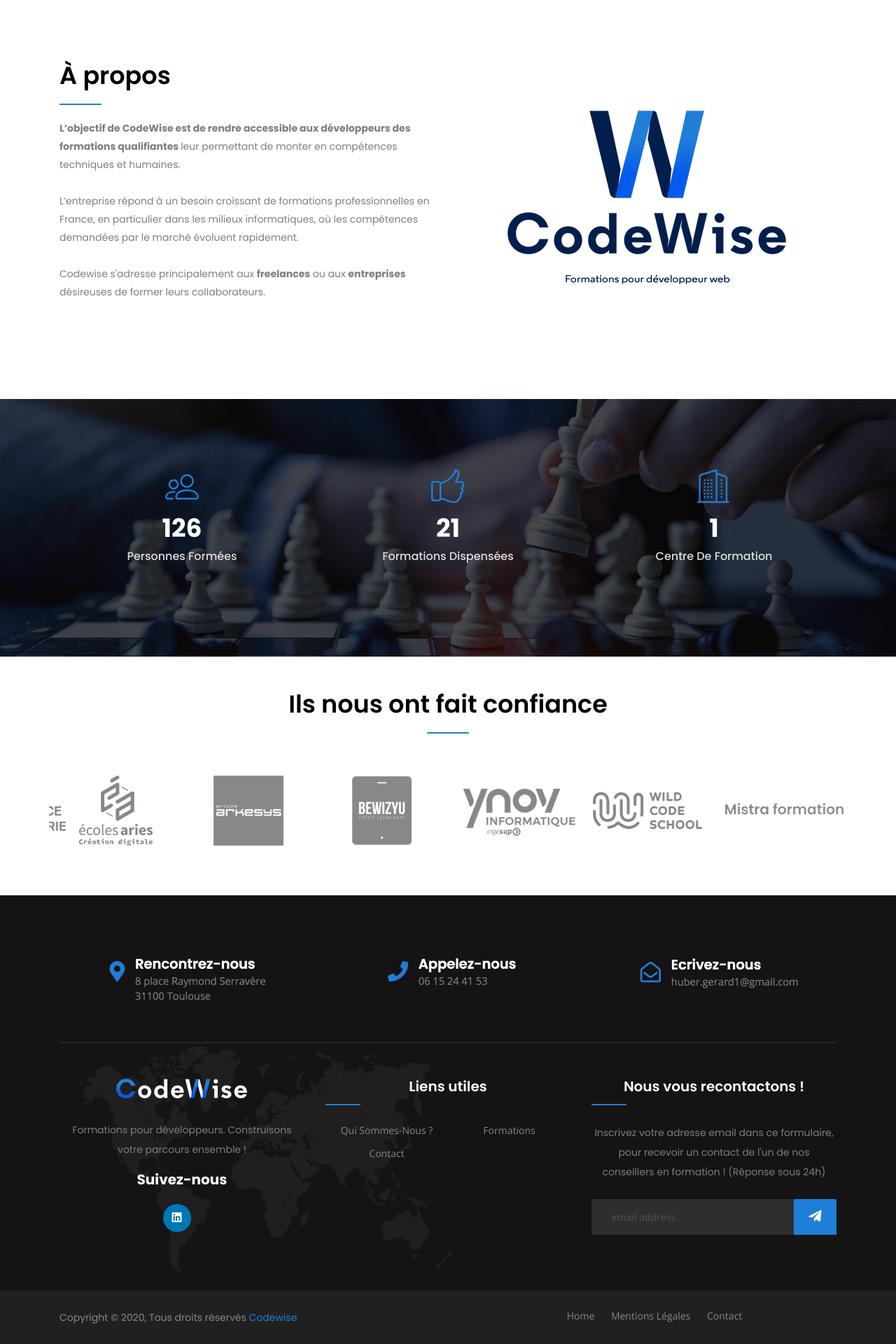
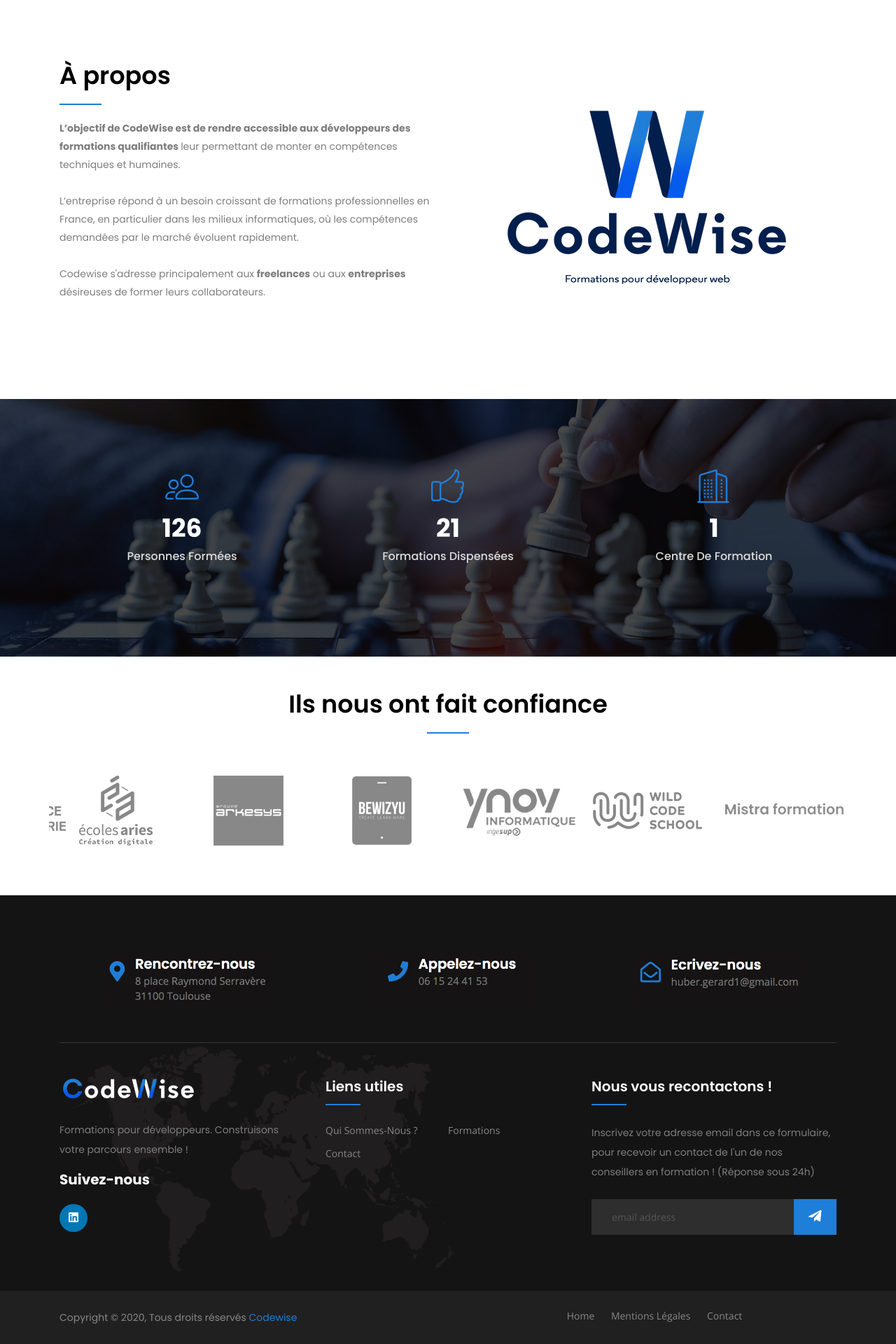
Before and after one commit to hubergerard/hubergerard.github.io, a Jekyll site: the page built from index.html, in a window 1280 px wide. Shown: the part 1265-3185 px from the top of the page at 70% size. Built offline with Jekyll 4.4.1, drawn with Linux system fonts in a browser that asks for light colours.

Commit message:
footer is not centered anymore

```diff
--- a/_includes/footer.html
+++ b/_includes/footer.html
@@ -1,6 +1,6 @@
 <footer class="footer-section">
-    <div class="container text-center">
-        <div class="footer-cta pt-80 pb-20">
+    <div class="container">
+        <div class="footer-cta pt-80 pb-20 text-center">
             <div class="row">
                 <div class="col-xl-4 col-md-4 mb-30">
                     <div class="single-cta">
```
